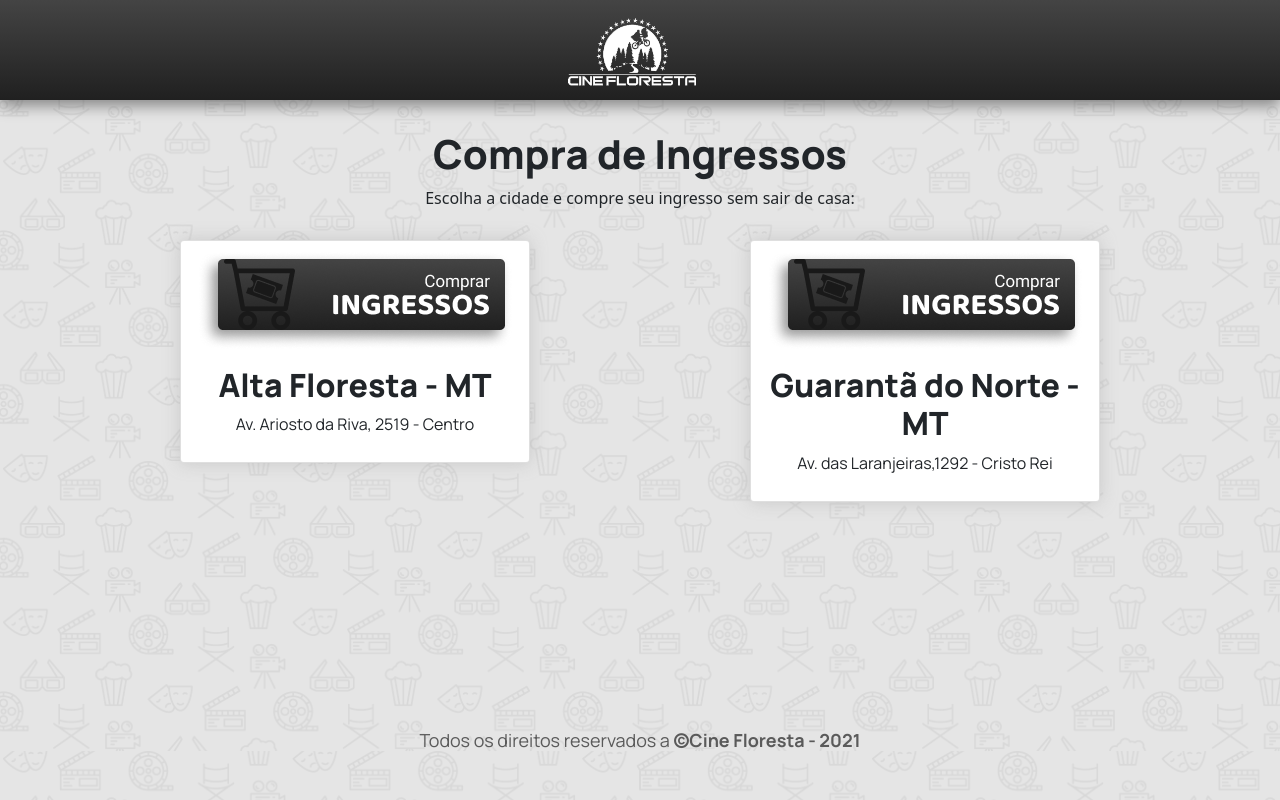
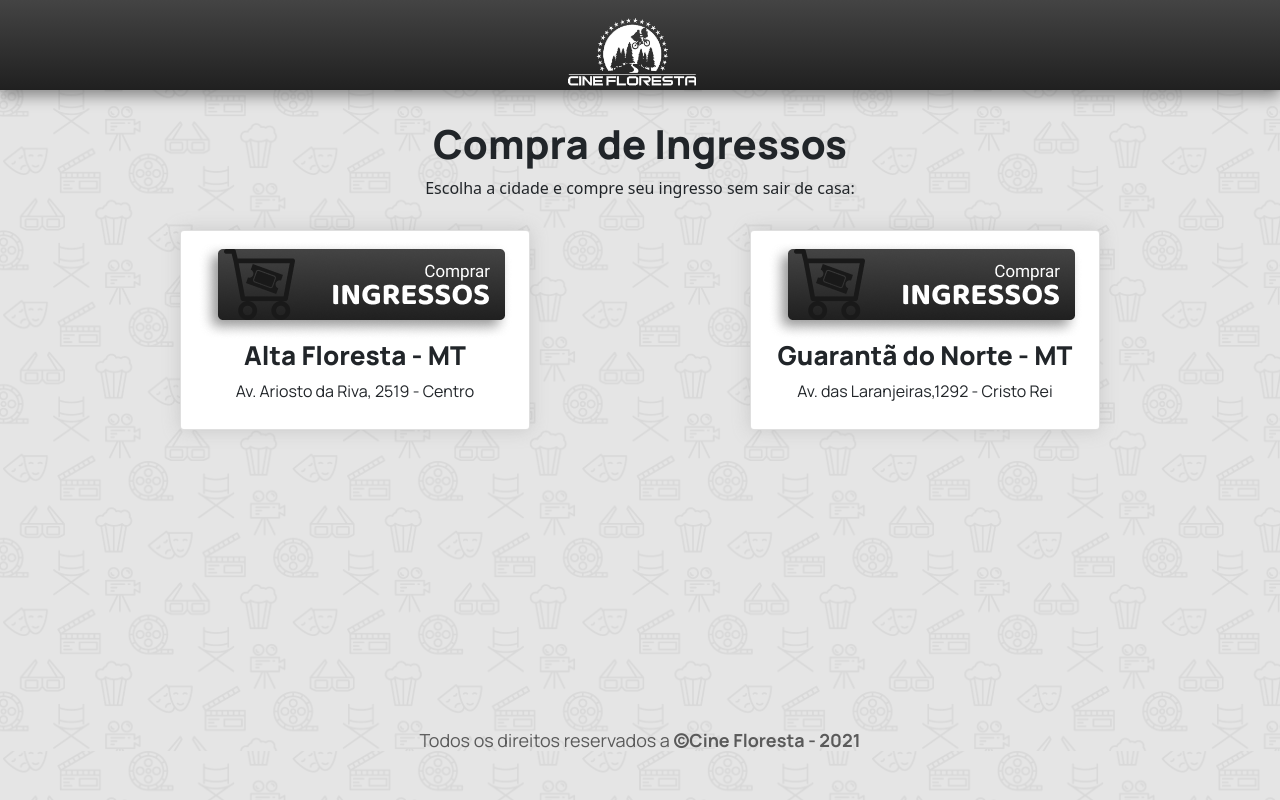
Before and after one commit to caioalexandredev/CineFloresta, a plain HTML site: page index.html in a window 1280 px wide. Drawn offline with nearby package versions, Linux system fonts and the light colour scheme.

Commit message:
Ajustes Finais

```diff
--- a/style.css
+++ b/style.css
@@ -6,12 +6,13 @@ header{
 
 header img{
     height: 80px;
-    margin: 10px 0px;
+    margin: 10px 0px 0px 0px;
 }
 
 .btncompra{
     width: 100%;
     text-align: center;
+	margin-bottom: 0;
 }
 
 .Informations h1{
@@ -34,6 +35,7 @@ header img{
 
 .tickets h2{
     font-weight: 800;
+	font-size: 26px;
 }
 
 .card-compra{
```
